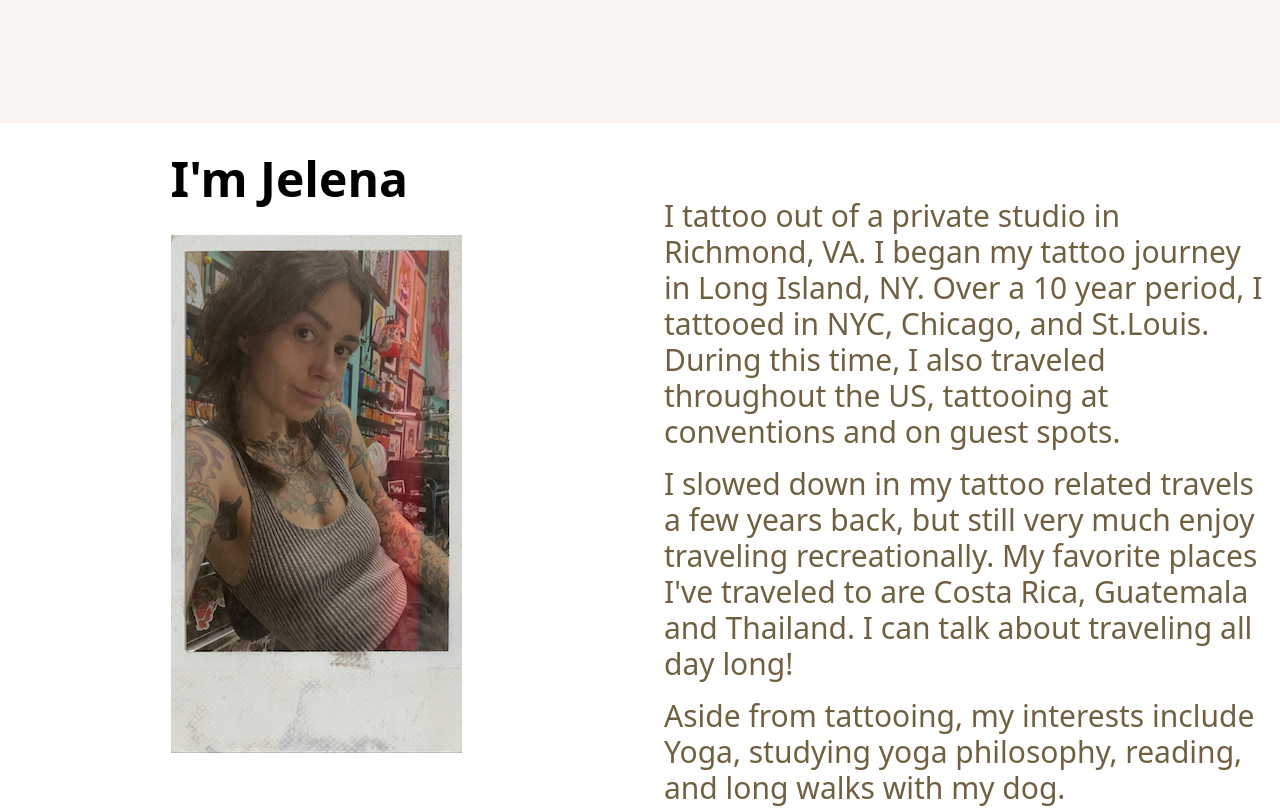
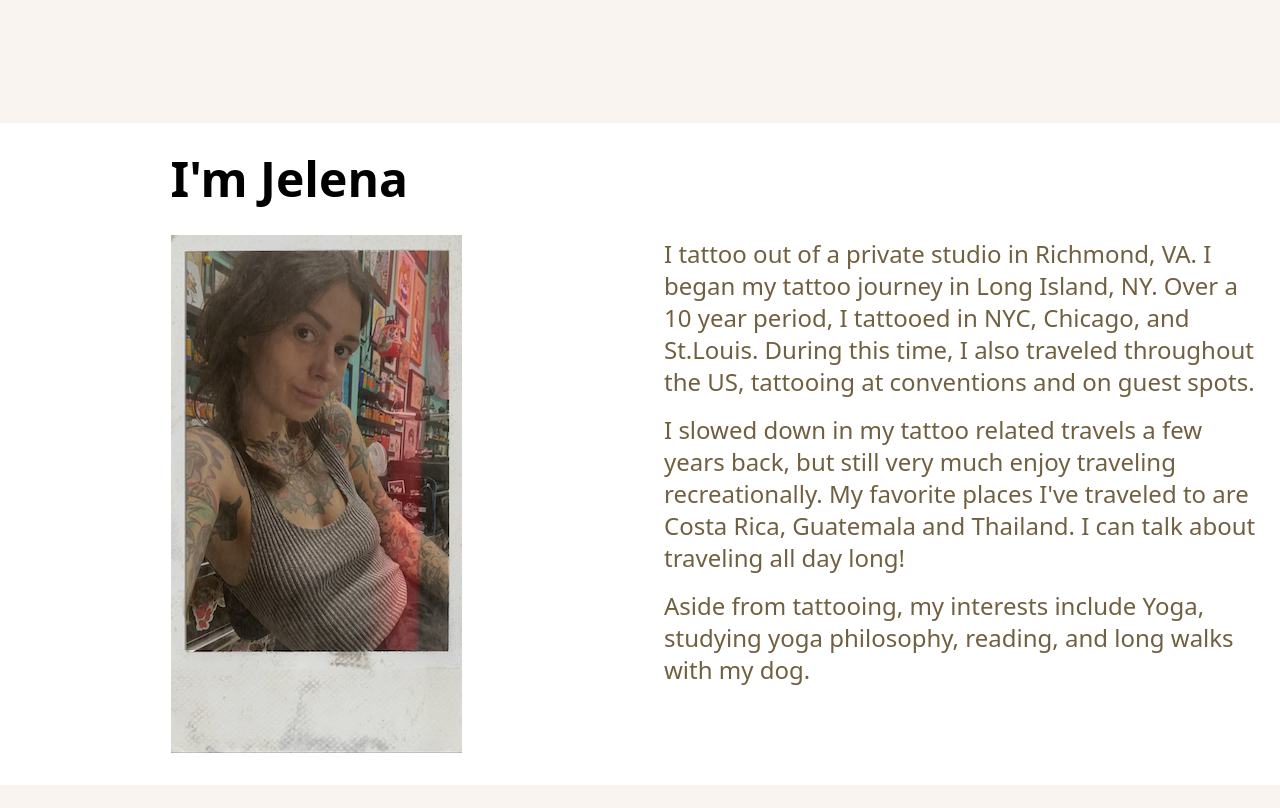
Before and after one commit to rossagordon/Lotus-of-My-Heart, a React (Create React App) app: page / in a window 1280 px wide. Shown: the part 1160-1968 px from the top of the page. Built offline with nearby package versions, Linux system fonts and the light colour scheme.

Commit message:
Alignment issue fixed

```diff
--- a/src/components/About.jsx
+++ b/src/components/About.jsx
@@ -11,23 +11,23 @@ const About = () => {
       <div className="justify-center items-center mx-auto p-8">
         <p className="text-5xl font-bold pb-8 ">I'm Jelena</p>
         <div>
-          <img src={Jelena} alt="Jelena" />
+          <img src={Jelena} className="" alt="Jelena" />
         </div>
       </div>
-      <div className="p-4 pt-[75px]">
-        <p className="text-3xl text-[#716040]">
+      <div className="p-4 sm:pt-[115px] ">
+        <p className="text-2xl text-[#716040]">
           I tattoo out of a private studio in Richmond, VA. I began my tattoo
           journey in Long Island, NY. Over a 10 year period, I tattooed in NYC,
           Chicago, and St.Louis. During this time, I also traveled throughout
           the US, tattooing at conventions and on guest spots.
         </p>
-        <p className="text-3xl text-[#716040] pt-4">
+        <p className="text-2xl text-[#716040] pt-4">
           I slowed down in my tattoo related travels a few years back, but still
           very much enjoy traveling recreationally. My favorite places I've
           traveled to are Costa Rica, Guatemala and Thailand. I can talk about
           traveling all day long!
         </p>
-        <p className="text-3xl text-[#716040] pt-4">
+        <p className="text-2xl text-[#716040] pt-4">
         Aside from tattooing, my interests include Yoga, studying yoga philosophy, reading, and long walks with my dog.
         </p>
       </div>
```
